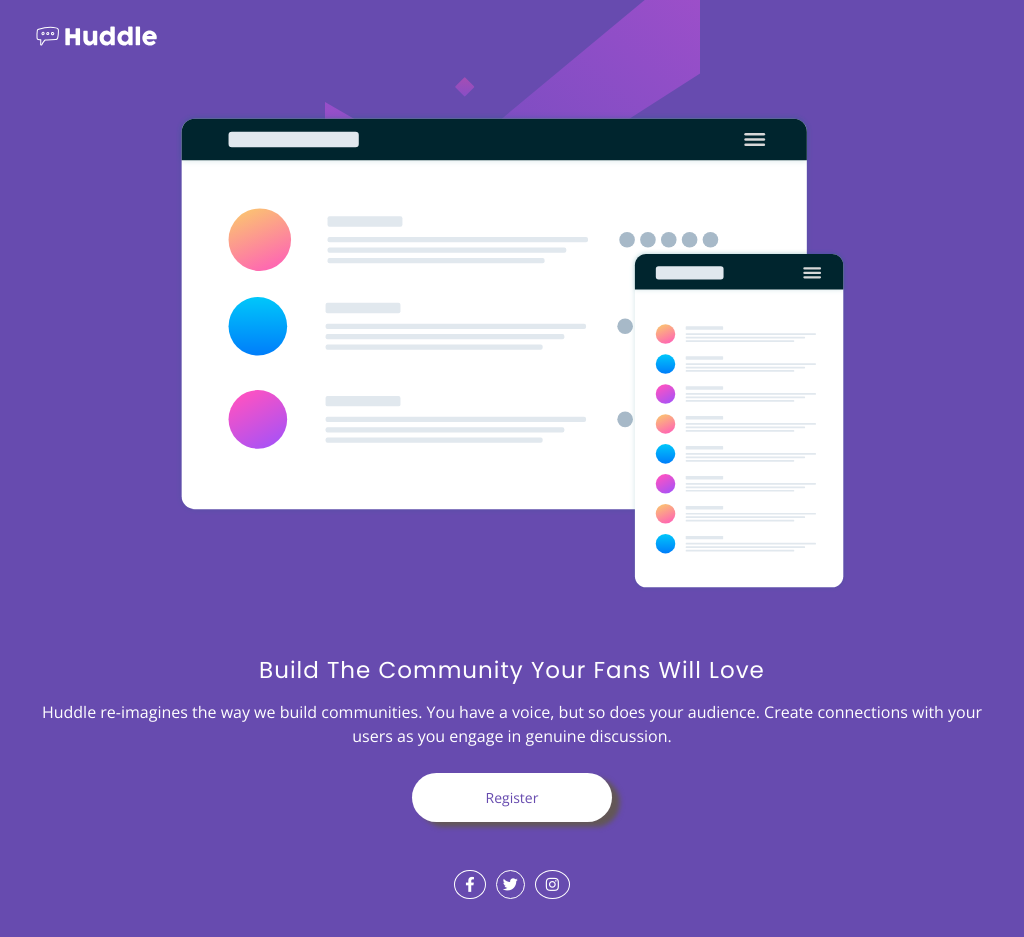
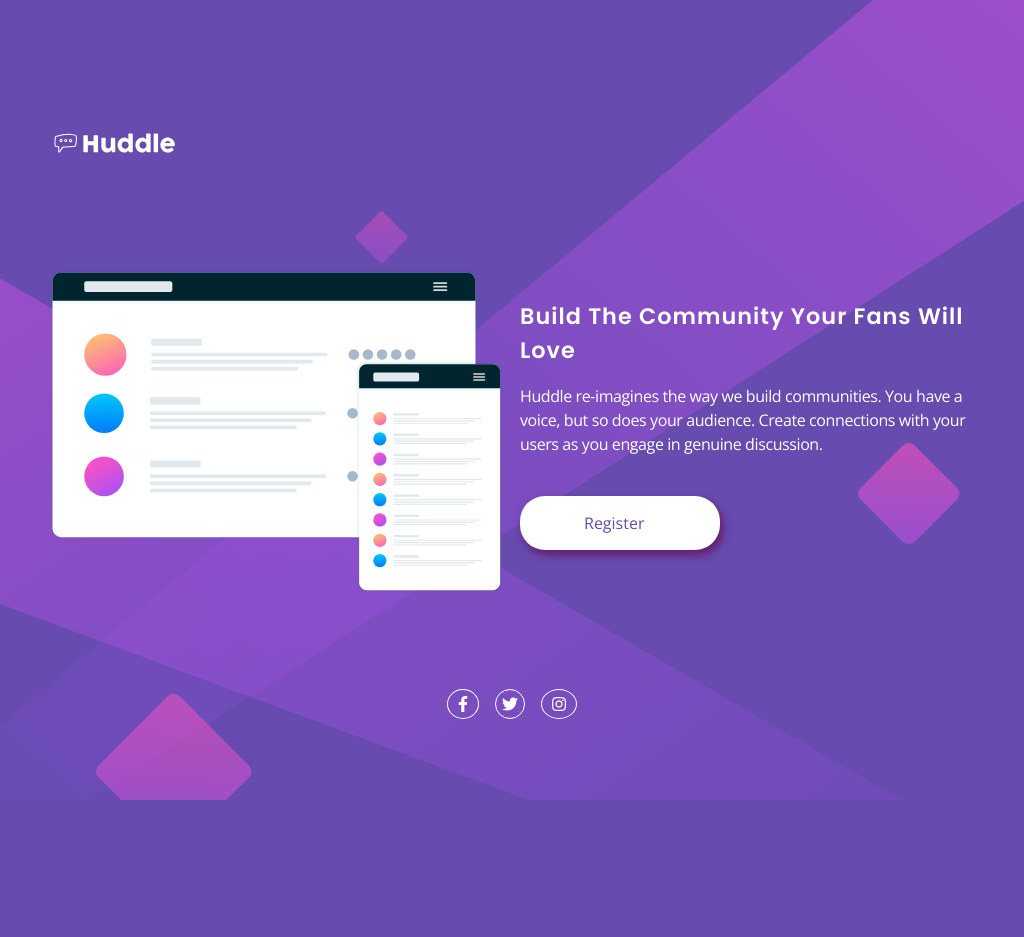
Before and after one commit to michel-moreira/huddle-landing-page, a plain HTML site: page index.html in a window 1024 px wide. After the commit the page ends 800 px from the top, so only its background shows below. Drawn offline with nearby package versions, Linux system fonts and the light colour scheme.

Commit message:
Modifications in the whole structure

```diff
--- a/index.html
+++ b/index.html
@@ -21,14 +21,21 @@
 </head>
 
 <body>
-    <div class="container">
-
         <header class="header">
-            <img src="./src/images/logo.svg" alt="Huddle" class="logo">
+            <img
+                alt="Huddle"
+                src="./src/images/logo.svg"
+                class="logo"
+            />
         </header>
 
         <main>
-            <img src="./src/images/illustration-mockups.svg" alt="sample-card" class="image-card">
+            <section class="product-presentation">
+            <img
+                alt="illustration mockups"
+                class="image-card"
+                src="./src/images/illustration-mockups.svg"
+            />
 
             <div class="info">
                 <h1 class="heading">Build The Community Your Fans Will Love</h1>
@@ -36,25 +43,35 @@
                     Huddle re-imagines the way we build communities. You have a voice, but so does your audience. Create
                     connections with your users as you engage in genuine discussion.
                 </p>
-                <a href="#" class="btn-register">Register</a>
+                <a href="#" class="btn-register">
+                    Register
+                </a>
             </div>
+        </section>
         </main>
 
-        <footer class="footer">
-            <nav class="social-media">
+        <footer class="c-footer">
+            <nav>
+                <ul class="social-media">
+                    <li>
                         <a href="#" aria-label="Facebook">
                             <i class="fab fa-facebook-f"></i>
                         </a>
+                    </li>
+                    <li>
                         <a href="#" aria-label="Twitter">
                             <i class="fab fa-twitter"></i>
                         </a>
+                    </li>
+                    <li>
                         <a href="#" aria-label="Instagram">
                             <i class="fab fa-instagram"></i>
                         </a>
+                    </li>
+                </ul>
             </nav>
         </footer>
 
-    </div>
 </body>
 
 </html>
--- a/src/styles/reset.css
+++ b/src/styles/reset.css
@@ -1,10 +1,47 @@
-* {
+*,
+*::before,
+*::after {
   margin: 0;
   padding: 0;
   box-sizing: border-box;
+  vertical-align: baseline;
+}
+
+html:focus-within {
+  scroll-behavior: smooth;
+  font-size: 62.5%;
+}
+
+body {
+  max-width: 100%;
+  min-height: 100vh;
+  line-height: 1.5;
+  text-rendering: optimizeSpeed;
 }
 
 a {
   text-decoration: none;
-  color: #000;
 }
+
+ul,
+ol,
+li {
+  list-style: none;
+}
+
+img,
+video,
+audio {
+  display: block;
+  max-width: 100%;
+}
+
+p,
+h1,
+h2,
+h3,
+h4,
+h5,
+h6 {
+  overflow-wrap: break-word;
+}
--- a/src/styles/responsive.css
+++ b/src/styles/responsive.css
@@ -1,17 +1,21 @@
-@media (max-width: 1024px) {
-  .container {
+@media (max-width: 768px) {
+  body {
     display: flex;
     flex-direction: column;
     justify-content: center;
     align-items: center;
-    padding: 2rem;
     background: url(../images/bg-mobile.svg) top center no-repeat var(--violet);
     width: 100%;
+    background-size: contain;
+    padding: 0 2.8rem;
   }
+
+  /* =========================== */
 
   .header {
     width: 100%;
-    margin: 0 0 6rem 1.9rem;
+    margin: 4rem 0 2rem 0;
+    padding: 0;
     display: flex;
     justify-content: flex-start;
   }
@@ -20,56 +24,173 @@
     width: 130px;
   }
 
+  /* =========================== */
+
   main {
     display: flex;
-    flex-direction: column;
+    justify-content: center;
     align-items: center;
-    margin-bottom: 2rem;
+    padding: 0;
   }
 
-  main .image-card {
-    max-width: 100%;
-    padding: 0 1.8rem;
+  /* --------------------------- */
+
+  .product-presentation {
+    display: flex;
+    align-items: center;
+    flex-direction: column;
+    justify-content: center;
+    gap: 1rem;
   }
 
-  main .info {
+  .product-presentation .image-card {
+    max-width: 100%;
+    margin: 0;
+  }
+
+  .product-presentation .info {
     display: flex;
     align-items: center;
     flex-direction: column;
     text-align: center;
     width: 100%;
-    margin: 4.8rem auto 0;
-    padding: 10px;
+    margin: 2rem 0 0;
+    padding: 0;
   }
 
-  main .info .heading {
-    font: 2.3rem/3.9rem var(--heading);
+  .product-presentation .info .heading {
+    font: 600 1.4rem/1.5 var(--heading);
     margin: 0 0 1rem;
     letter-spacing: 1px;
   }
 
-  main .info p {
-    font: 400 1.6rem/24px var(--body);
+  .product-presentation .info p {
+    font: 400 1rem/1.5 var(--body);
     text-align: center;
     margin: 0 0 2.5rem;
-    padding: 0 0.5rem 0;
+    padding: 0;
   }
 
-  main .info .btn-register {
-    font-size: 1.4rem;
+  .product-presentation .info .btn-register {
+    font-size: 1rem;
     width: 200px;
   }
 
-  .footer .social-media {
+  /* =========================== */
+
+  .c-footer {
+    display: flex;
+    align-items: center;
+    justify-content: center;
+    width: 100%;
+    padding: 1rem 2rem 0 2rem;
+  }
+  .c-footer .social-media {
     display: flex;
     justify-content: space-evenly;
     align-items: center;
     margin: 0;
     padding: 18px 30px;
-    gap: 10px;
+    gap: 1rem;
   }
 
-  .footer .social-media a i {
-    font-size: 1.5rem;
+  .c-footer .social-media a i {
+    font-size: 1rem;
   }
 }
+
+/* ############################## */
+
+@media (min-width: 769px) and (max-width: 1024px) {
+  body {
+    background: url(../images/bg-mobile.svg) top center no-repeat var(--violet);
+    background-size: cover;
+    padding: 0 3rem;
+  }
+
+  /* =========================== */
+
+  .header {
+    width: 100%;
+    margin: 4rem 0 2rem 0;
+    padding: 0;
+    display: flex;
+    justify-content: flex-start;
+  }
+
+  .header .logo {
+    width: 130px;
+  }
+
+  /* =========================== */
+
+  main {
+    display: flex;
+    justify-content: center;
+    align-items: center;
+    min-height: 60vh;
+    padding: 0;
+  }
+
+  /* --------------------------- */
+
+  .product-presentation {
+    display: grid;
+    grid-template-columns: repeat(2, 1fr);
+    gap: 1rem;
+  }
+
+  .product-presentation .image-card {
+    max-width: 100%;
+    margin: 0;
+  }
+
+  .product-presentation .info {
+    display: flex;
+    align-items: center;
+    flex-direction: column;
+    width: 100%;
+    margin: 2rem 0 0;
+    padding: 0;
+  }
+
+  .product-presentation .info .heading {
+    font: 600 1.4rem/1.5 var(--heading);
+    margin: 0 0 1rem;
+    letter-spacing: 1px;
+  }
+
+  .product-presentation .info p {
+    font: 400 1rem/1.5 var(--body);
+    margin: 0 0 2.5rem;
+    padding: 0;
+  }
+
+  .product-presentation .info .btn-register {
+    font-size: 1rem;
+    align-self: flex-start;
+    width: 200px;
+  }
+
+  /* =========================== */
+
+  .c-footer {
+    display: flex;
+    align-items: center;
+    justify-content: center;
+    width: 100%;
+    padding: 0 2rem 0 2rem;
+  }
+  .c-footer .social-media {
+    display: flex;
+    justify-content: space-evenly;
+    align-items: center;
+    margin: 0;
+    padding: 18px 30px;
+    gap: 1rem;
+  }
+
+  .c-footer .social-media a i {
+    font-size: 1rem;
+  }
+}
--- a/src/styles/style.css
+++ b/src/styles/style.css
@@ -1,113 +1,125 @@
-html {
-  font-size: 62.5%;
-}
-
 body {
   display: flex;
   justify-content: center;
   align-items: center;
-}
-
-.container {
-  color: #fff;
-  min-height: 100vh;
-  display: grid;
-  grid-template-areas:
-    "header header"
-    "main main"
-    "main main"
-    "footer footer";
-  grid-template-columns: repeat(2, 1fr);
+  flex-direction: column;
   background: var(--violet) url(../images/bg-desktop.svg) center center
     no-repeat;
-  /* background-size: contain; */
-  padding: 5rem 0 0 8rem;
+  background-size: contain;
+  max-width: 1440px;
+  padding: 0 2rem;
 }
 
 /* =================== */
 
 .header {
-  grid-area: header;
-  margin-bottom: 8rem;
+  margin: 2rem 0 2.6rem 0;
+  padding: 0 2rem 0 2rem;
+  width: 100%;
+  display: flex;
+  justify-content: flex-start;
+  align-items: center;
 }
 
 .header .logo {
   width: 210px;
-  display: flex;
-  justify-content: flex-start;
 }
 
 /* =================== */
 
 main {
-  grid-area: main;
   display: flex;
+  justify-content: center;
+  align-items: center;
+  color: #fff;
+  max-width: 100%;
+  padding: 2.8rem 2rem 0 2rem;
 }
 
-main .image-card {
-  width: 710px;
+/* =================== */
+
+.product-presentation {
+  display: grid;
+  grid: "image content" / 740px 1fr;
+  gap: 1.5rem;
 }
 
-main .info {
-  margin: 48px 20px 0 50px;
+.product-presentation .image-card {
+  grid-area: image;
+  max-width: 100%;
 }
 
-main .info .heading {
-  font: 600 3.8rem/6rem var(--heading);
-  margin: 0 80px 26px 0;
+.product-presentation .info {
+  grid-area: content;
+  margin: 2.5rem 2rem 0 0;
 }
 
-main .info p {
-  font: 400 1.8rem/2.4rem var(--body);
-  margin: 0 60px 49px 0;
+.product-presentation .info .heading {
+  font: 600 2.4rem/4rem var(--heading);
+  margin: 0 5rem 0.8rem 0;
 }
 
-main .info .btn-register {
-  font: 400 1.8rem var(--body);
+.product-presentation .info p {
+  font: 400 1.2rem/1.5 var(--body);
+  margin: 0 2rem 2rem 0;
+  letter-spacing: -0.4px;
+}
+
+.product-presentation .info .btn-register {
+  font: 400 1.2rem var(--body);
   background-color: #fff;
   color: var(--violet);
   border-radius: 25px;
-  padding: 1.5rem 6.5rem;
+  padding: 1rem 4rem;
   transition: 0.4s ease-in-out;
-  box-shadow: 8px 5px 5px rgb(99, 87, 87);
+  box-shadow: 3px 5px 10px hsl(300, 58%, 25%);
 }
 
-main .info .btn-register:hover {
-  background-color: var(--soft-magenta);
-  color: #fff;
+@media (min-width: 1024px) {
+  .product-presentation .info .btn-register:hover {
+    background-color: var(--soft-magenta);
+    box-shadow: 3px 5px 10px hsl(300, 61%, 20%);
+    color: #ffffff;
+  }
 }
 
-/* ==================== */
+/* =================== */
 
-.footer {
-  grid-area: footer;
+.c-footer {
+  display: flex;
+  align-items: center;
+  justify-content: flex-end;
+  width: 100%;
+  padding: 0 2rem 0 2rem;
 }
 
-.footer .social-media {
+.c-footer .social-media {
   display: flex;
   justify-content: end;
   align-items: flex-end;
   padding: 18px;
   gap: 15px;
-  margin-right: 5.8rem;
+  margin-right: 3.5rem;
 }
 
-.footer .social-media a i {
+.c-footer .social-media a i {
   color: #fff;
   border: 1px solid #fff;
   border-radius: 50%;
   padding: 6px;
   gap: 2px;
-  font-size: 2.5rem;
+  font-size: 1.4rem;
   transition: 0.4s ease-in-out;
 }
 
-.footer .social-media a i:hover {
-  color: var(--soft-magenta);
-  border: 1px solid var(--soft-magenta);
+@media (min-width: 1024px) {
+  .c-footer .social-media a i:hover {
+    color: var(--soft-magenta);
+    border: 1px solid var(--soft-magenta);
+  }
 }
 
-.footer .social-media a i.fab.fa-facebook-f::before,
-.footer .social-media a i.fab.fa-instagram::before {
+.c-footer .social-media a i.fab.fa-facebook-f::before,
+.c-footer .social-media a i.fab.fa-instagram::before {
   padding: 4px;
 }
```
Lines whose indentation alone changed are shown as unchanged.
